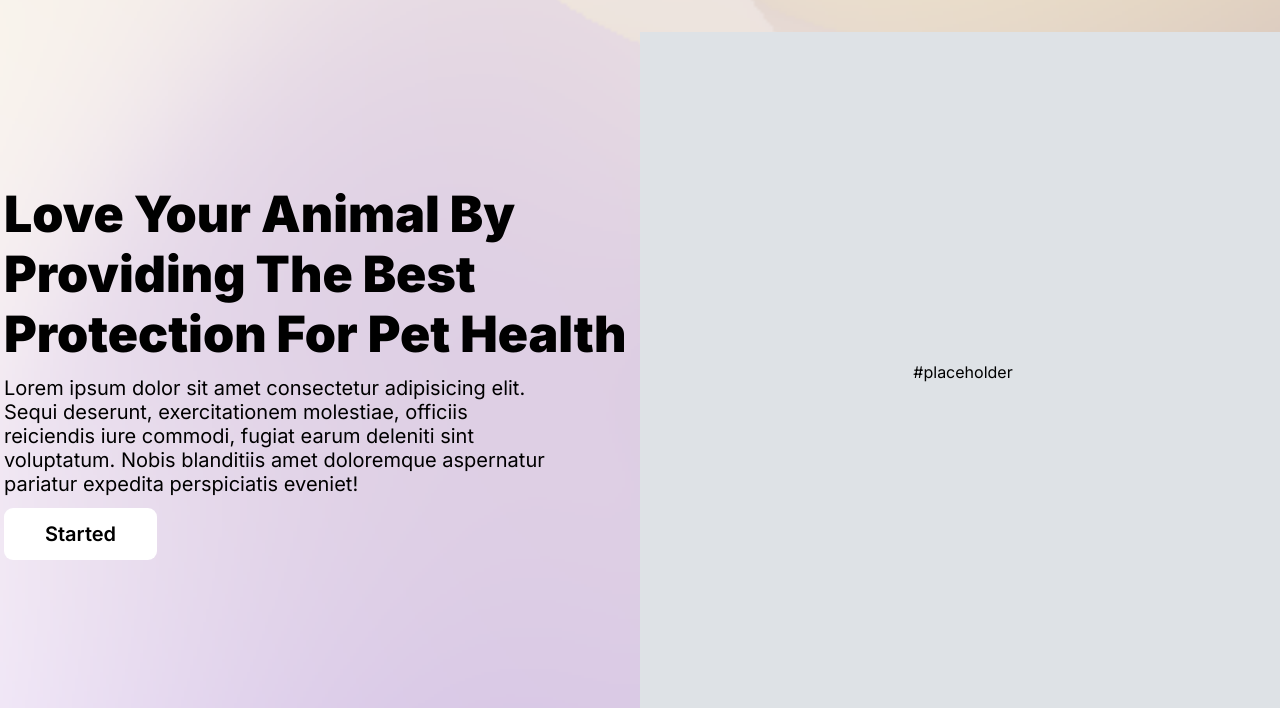
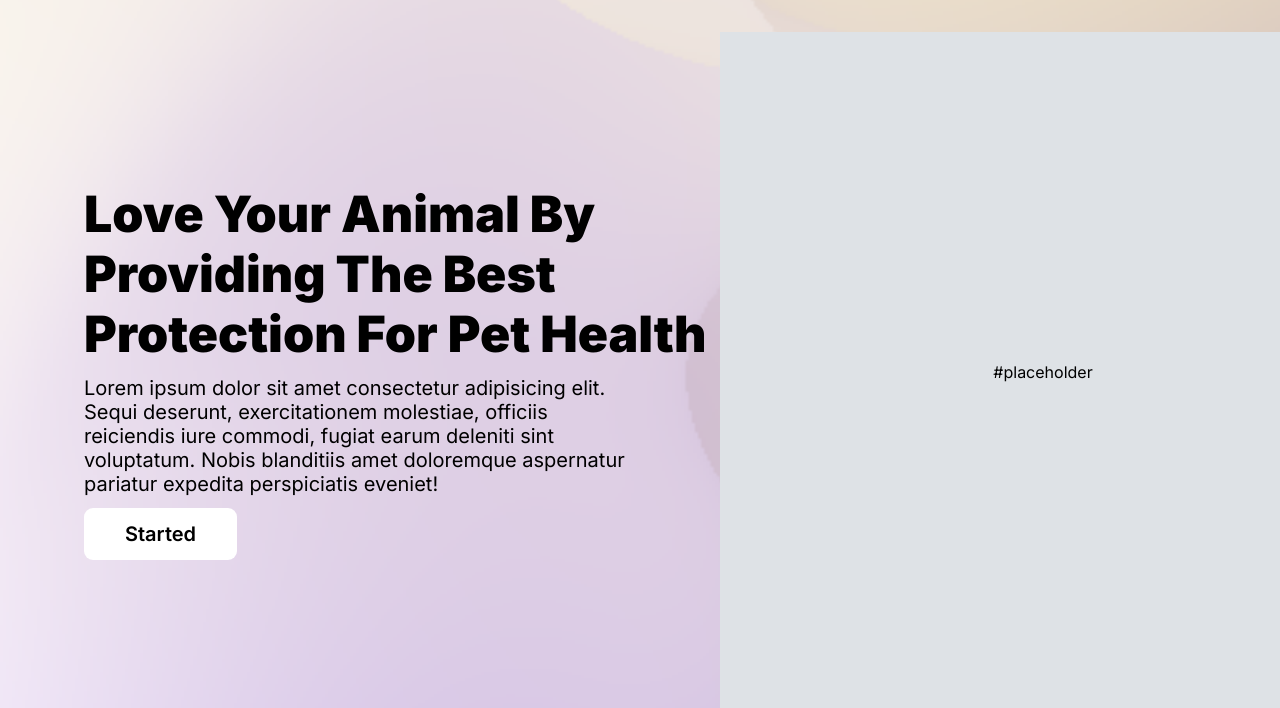
Before and after one commit to Kelotbalut/HTML-CSS-Practice, a plain HTML site: page index.html in a window 1280 px wide. Shown: the part 92-800 px from the top of the page. Drawn offline with Linux system fonts and the light colour scheme.

Commit message:
fixed the bg of hero section

```diff
--- a/index.html
+++ b/index.html
@@ -13,7 +13,10 @@
 
 <body>
   <div class="container">
+
+
     <div class="hero-section">
+      <div class="hero-component">
         <header>
           <div class="logo-text">PetCares</div>
           <nav>
@@ -45,6 +48,8 @@
       </div>
     </div>
 
+  </div>
+
 </body>
 
 </html>
--- a/styles.css
+++ b/styles.css
@@ -5,9 +5,13 @@
   font-family: "Inter", serif;
 }
 
-.container {
+/* .container {
   display: flex;
   justify-content: center;
+} */
+.hero-component {
+  width: 1440px;
+  margin: 0 auto;
 }
 
 .hero-section {
@@ -15,10 +19,11 @@
   background-size: cover;
   background-position: center;
   background-repeat: no-repeat;
-  width: 1440px;
+  width: 100%;
   height: 855px;
   position: fixed;
 }
+
 /* NAV */
 
 header {
```
Lines whose indentation alone changed are shown as unchanged.
